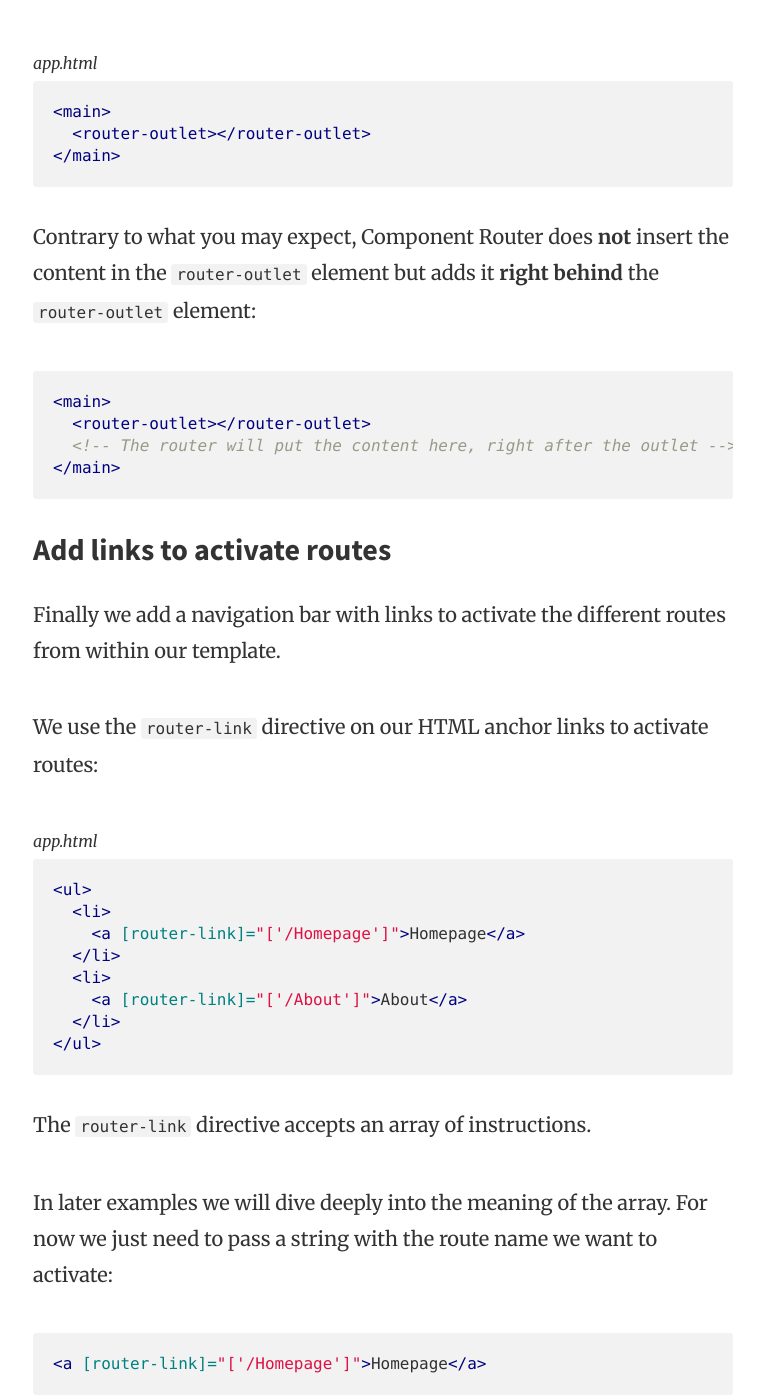
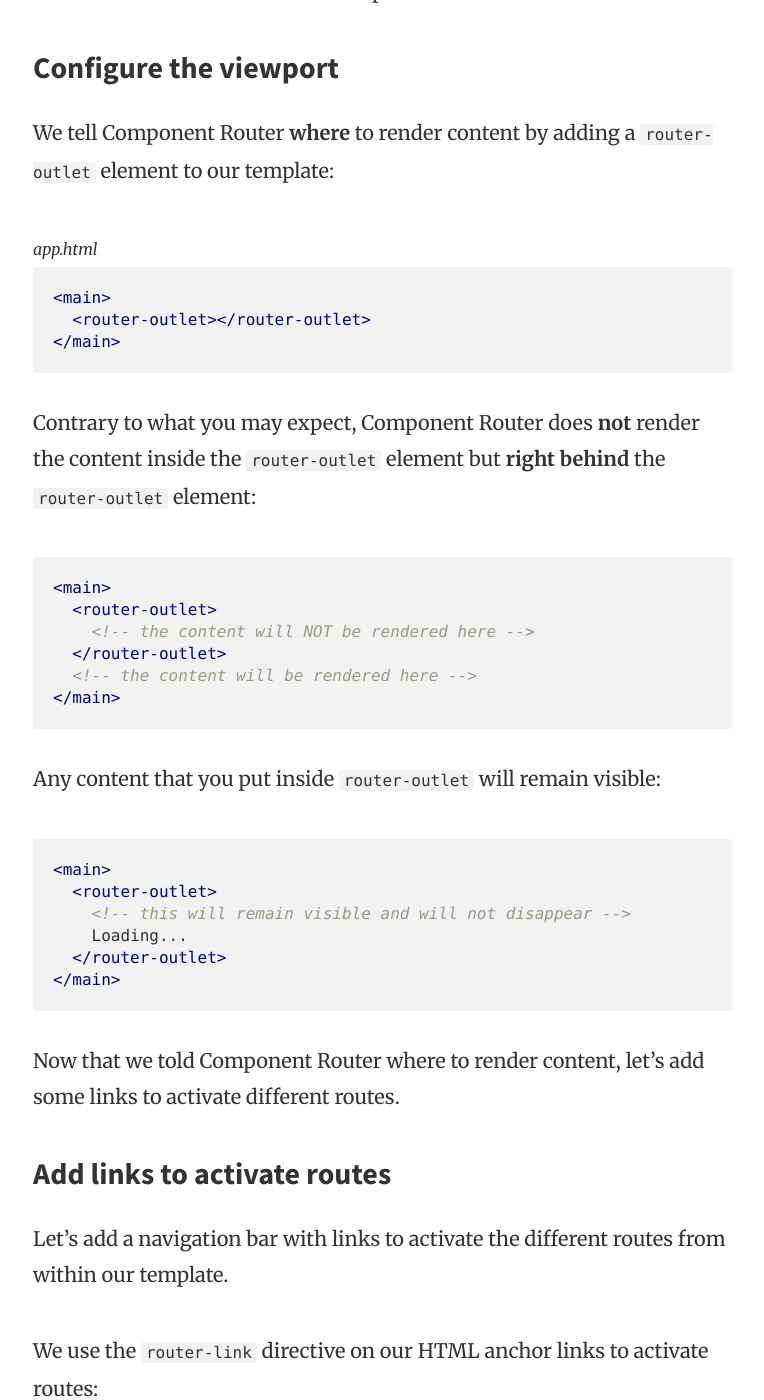
Before and after one commit to routingbyexample/routingbyexample.github.io, a Jekyll site: the page built from _posts/2015-11-21-an-introduction-to-component-router.md, in a window 1280 px wide and 1400 px high, scrolled down 4034 px. Shown: the whole window, without its empty margins (257-1021 px from the left). Built offline with Jekyll 4.4.1, drawn with Linux system fonts in a browser that asks for light colours; some of the changed text lies outside the part shown.

Commit message:
feat(_posts): update example #1

```diff
--- a/_posts/2015-11-21-an-introduction-to-component-router.md
+++ b/_posts/2015-11-21-an-introduction-to-component-router.md
@@ -39,9 +39,9 @@
 
 # Let's get started
 
-## Loading Component Router
+## Load Component Router
 
-First we load the Component Router library in the `head` section of our application:
+Before we can start using Component Router, we need to load it in the `head` section of our application:
 
 <aside class="rbe-aside-filename">index.html</aside>
 
@@ -49,7 +49,7 @@
 <script src="https://code.angularjs.org/2.0.0-alpha.46/router.dev.js"></script>
 {% endhighlight %}
 
-When bootstrapping Angular, we tell it to add the router to its dependency injection system:
+Next we pass the router providers to Angular's bootstrap function to make sure we can inject the router anywhere in our application:
 
 <aside class="rbe-aside-filename">main.ts</aside>
 
@@ -74,6 +74,8 @@
 ]).catch(err => console.error(err));
 {% endhighlight %}
 
+That's it. We have now activated Component Router. But we haven't passed it any instructions yet. So let's do that now.
+
 ## Configure the routes
 
 Now that Component Router has been loaded, we need to tell it which routes we want to map to which components.
@@ -89,7 +91,7 @@
 ])
 {% endhighlight %}
 
-`@RouteConfig` is a component decorator that allows us to send an array of route definitions to Component Router.
+`@RouteConfig` is a component decorator that we can put above any Angular component. It allows us to send an array of route definitions to Component Router.
 
 Let's zoom in on one of the route definitions:
 
@@ -97,17 +99,17 @@
 {path: '/', component: HomepageComponent, as: 'Homepage'}
 {% endhighlight %}
 
-This tells Component router:
+This route definition tells Component Router:
 
 - when the url in the browser changes to `/`, load the `HomepageComponent` component
-- export the route as `Homepage` so we can activate the route programmatically using a string `Homepage`
+- export the route as `Homepage` so we can activate the route programmatically using the string `Homepage`
 - when the route `Homepage` is activated programmatically, update the browser url to `/`
+
+Now that we told Component Router **what** to render, it's time to tell it **where** we want it to render the component.
 
 ## Configure the viewport
 
-Now that we told Component Router **what** to render, it's time to tell it **where** we want it to render the component.
-
-We do that by adding the `router-outlet` element to our template:
+We tell Component Router **where** to render content by adding a `router-outlet` element to our template:
 
 <aside class="rbe-aside-filename">app.html</aside>
 
@@ -117,18 +119,33 @@
 </main>
 {% endhighlight %}
 
-Contrary to what you may expect, Component Router does **not** insert the content in the `router-outlet` element but adds it **right behind** the `router-outlet` element:
+Contrary to what you may expect, Component Router does **not** render the content inside the `router-outlet` element but **right behind** the `router-outlet` element:
 
 {% highlight html %}
 <main>
-  <router-outlet></router-outlet>
-  <!-- The router will put the content here, right after the outlet -->
+  <router-outlet>
+    <!-- the content will NOT be rendered here -->
+  </router-outlet>
+  <!-- the content will be rendered here -->
 </main>
 {% endhighlight %}
 
+Any content that you put inside `router-outlet` will remain visible:
+
+{% highlight html %}
+<main>
+  <router-outlet>
+    <!-- this will remain visible and will not disappear -->
+    Loading...
+  </router-outlet>
+</main>
+{% endhighlight %}
+
+Now that we told Component Router where to render content, let's add some links to activate different routes.
+
 ## Add links to activate routes
 
-Finally we add a navigation bar with links to activate the different routes from within our template.
+Let's add a navigation bar with links to activate the different routes from within our template.
 
 We use the `router-link` directive on our HTML anchor links to activate routes:
 
@@ -147,14 +164,18 @@
 
 The `router-link` directive accepts an array of instructions.
 
-In later examples we will dive deeply into the meaning of the array. For now we just need to pass a string with the route name we want to activate:
+In later examples we will dive deeply into the meaning of the array. For now we just pass an array with a single string representing the route name we want to activate:
 
 {% highlight html %}
 <a [router-link]="['/Homepage']">Homepage</a>
 {% endhighlight %}
 
-When clicked, this will activate the route called `Homepage`, which is a route we configured earlier using the `@RouteConfig` decorator.
+When clicked, the link will activate the route called `Homepage`, which is a route we configured earlier using the `@RouteConfig` decorator.
 
 # Final result
 
+The result is a very simple application with a header bar that contains 2 links.
+
+Clicking a link updates the content accordingly:
+
 <iframe class="rbe-iframe--plunk" src="http://embed.plnkr.co/f2SM6AVJTBjL77j81jEA/preview"></iframe>
```
